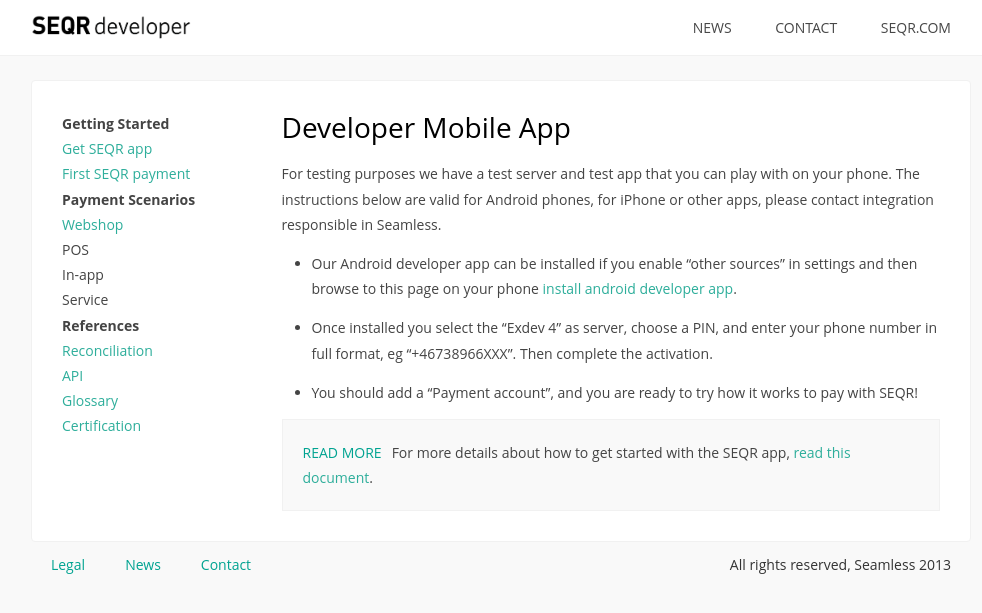
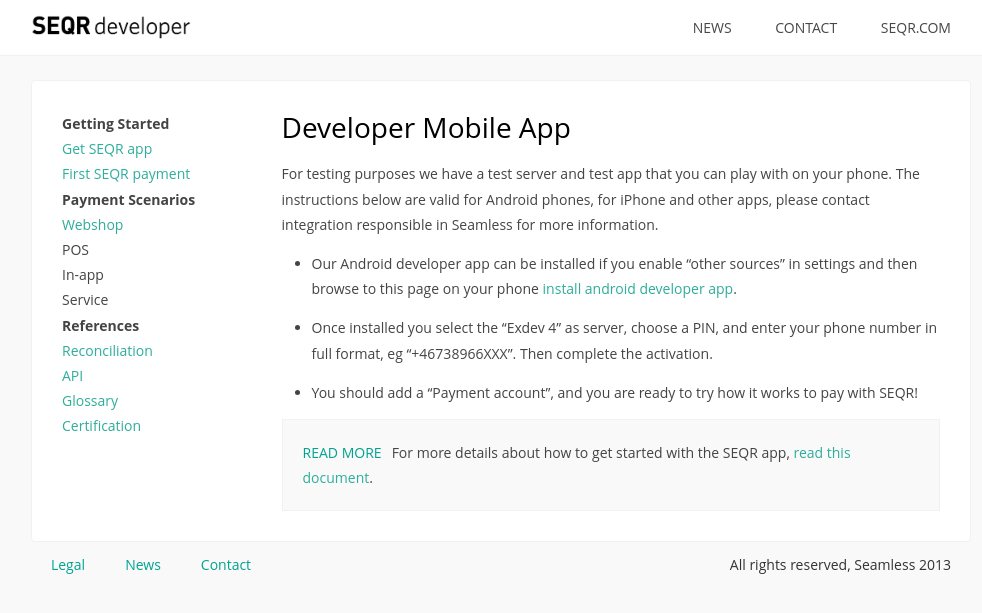
Before and after one commit to SeamlessDistribution/SeamlessDistribution.github.io, a Jekyll site: the page built from app/index.md, in a window 1280 px wide. Shown: the top 613 px of the page, without its empty margins (139-1121 px from the left). Built offline with Jekyll 4.4.1, drawn with Linux system fonts in a browser that asks for light colours.

Commit message:
Update index.md

```diff
--- a/app/index.md
+++ b/app/index.md
@@ -7,7 +7,7 @@
 Developer Mobile App
 =============
 
-For testing purposes we have a test server and test app that you can play with on your phone. The instructions below are valid for Android phones, for iPhone or other apps, please contact integration responsible in Seamless.
+For testing purposes we have a test server and test app that you can play with on your phone. The instructions below are valid for Android phones, for iPhone and other apps, please contact integration responsible in Seamless for more information.
 
 * Our Android developer app can be installed if you enable "other sources" in settings and then browse to this page on your phone [install android developer app](/downloads/se-qr-androidapp-demo-2.1.5.3.apk).
 
```
